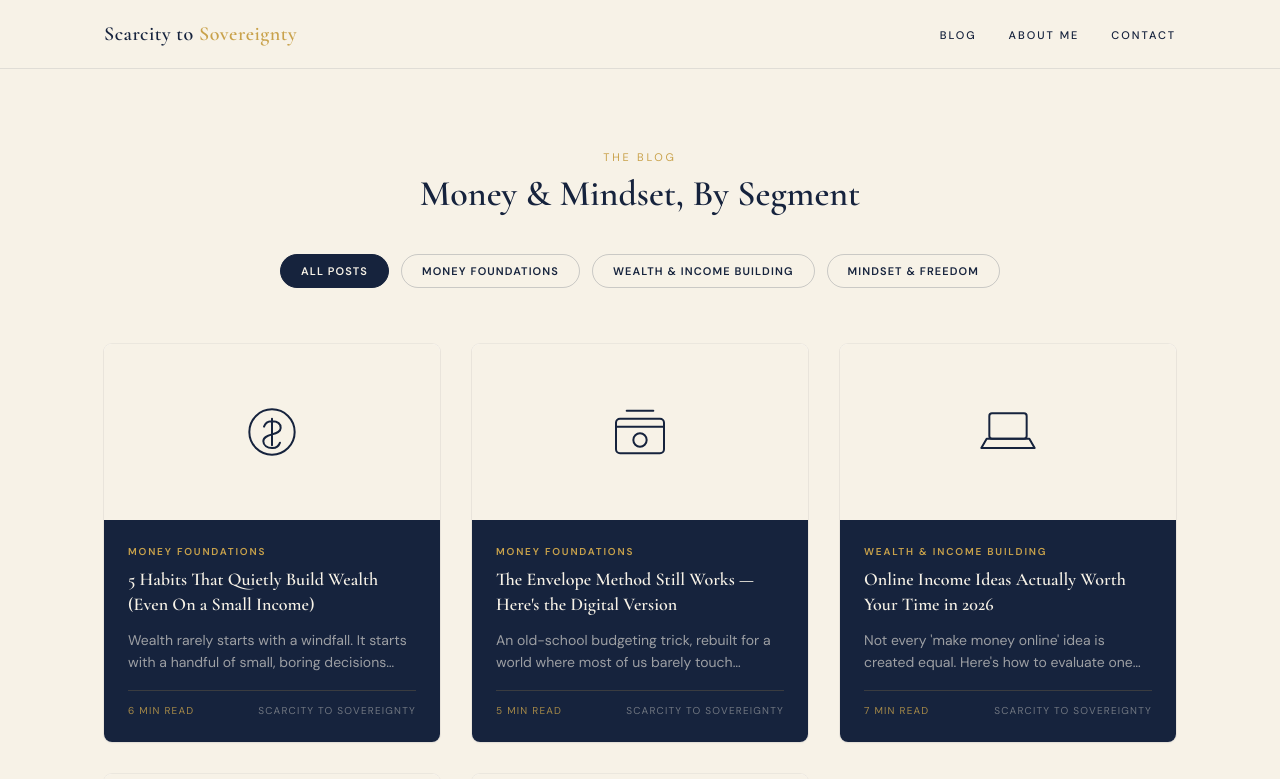
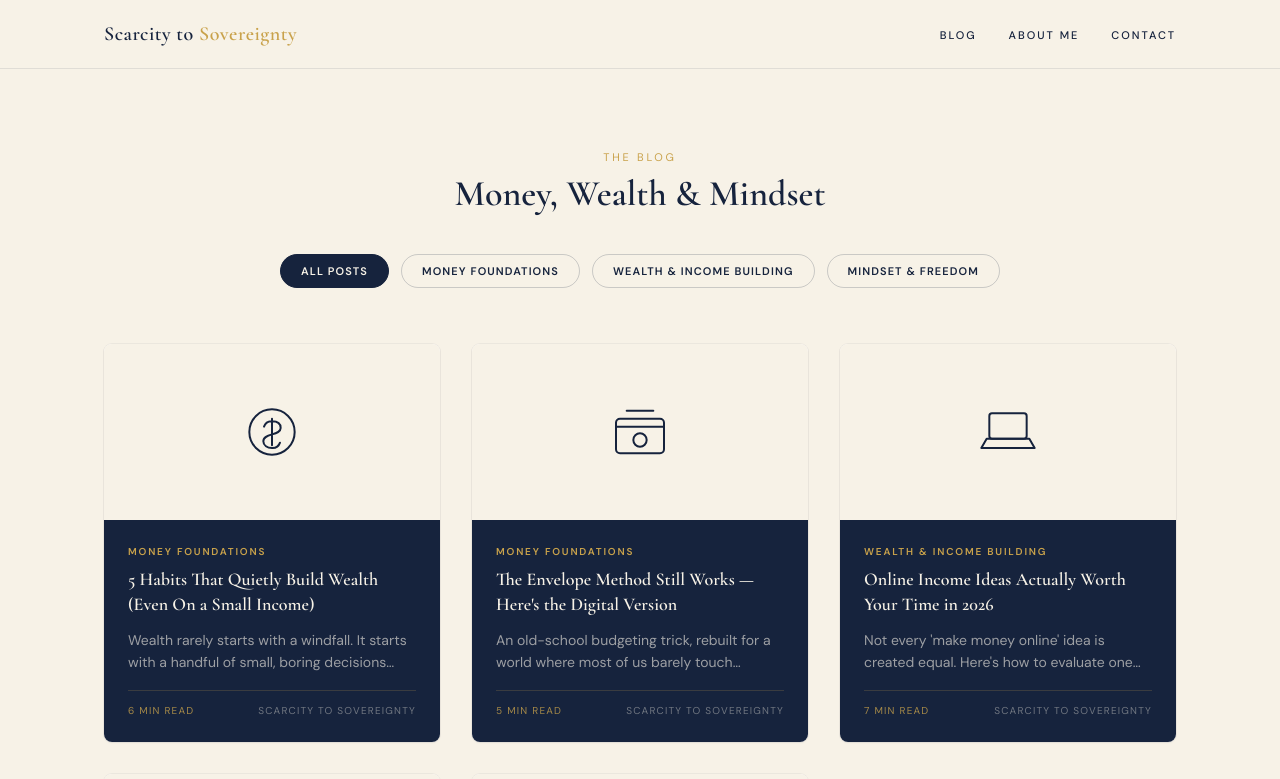
Before and after one commit to Ak-Lexzy1/Scarcity-to-Sovereignty-, a Next.js app: page /blog in a window 1280 px wide. Shown: the top 779 px of the page. Built offline with nearby package versions, Linux system fonts and the light colour scheme.

Commit message:
Update blog title to 'Money, Wealth & Mindset'

```diff
--- a/src/app/blog/page.tsx
+++ b/src/app/blog/page.tsx
@@ -25,8 +25,8 @@ export default async function BlogPage({
       <div className="mb-4 text-center">
         <p className="text-[11px] uppercase tracking-[0.25em] text-gold">The Blog</p>
         <h1 className="mt-2 font-serif text-4xl font-semibold text-navy">
-          Money &amp; Mindset, By Segment
-        </h1>
+  Money, Wealth &amp; Mindset
+</h1>
       </div>
 
       {/* Segment filter tabs */}
```
